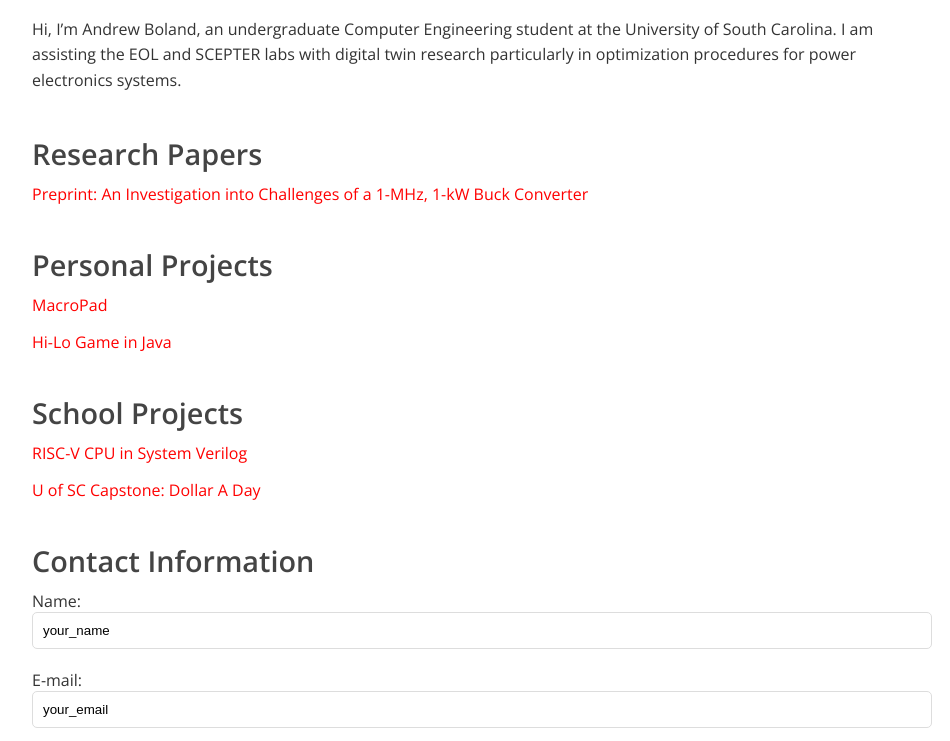
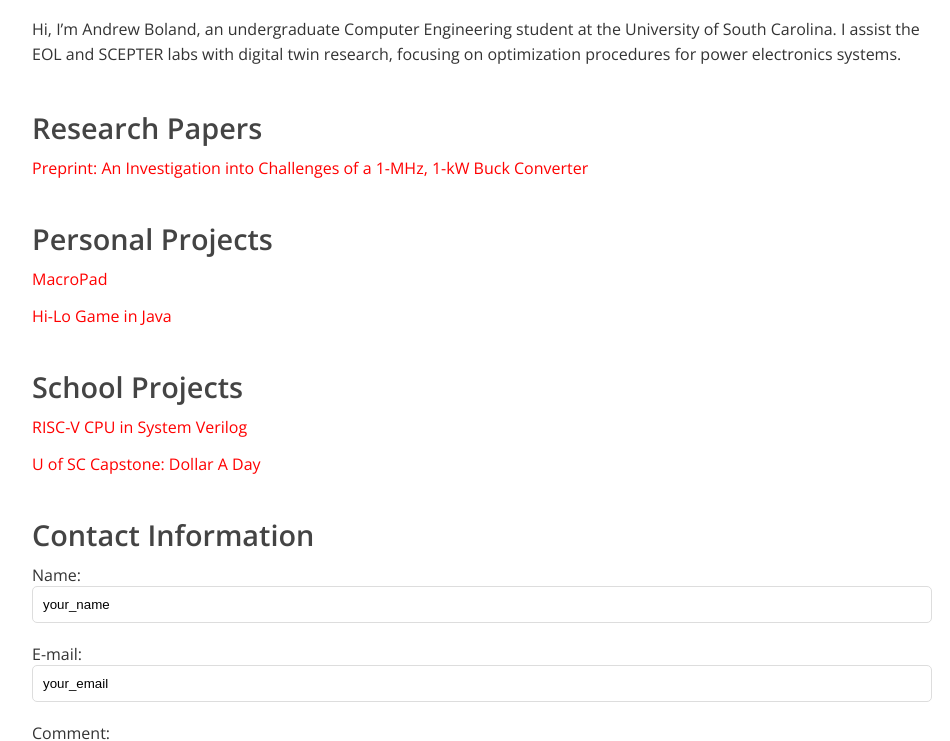
Before and after one commit to agboland/agboland.github.io, a plain HTML site: page index.html in a window 1280 px wide. Shown: the part 231-972 px from the top of the page, without its empty margins (158-1108 px from the left). Drawn offline with nearby package versions, Linux system fonts and the light colour scheme.

Commit message:
Update index.html

```diff
--- a/index.html
+++ b/index.html
@@ -89,7 +89,7 @@
         <section class="section">
             <h1>Andrew Boland</h1>
             <p>Computer Engineering Undergraduate Student from The University of South Carolina.</p>
-            <p>Hi, I’m Andrew Boland, an undergraduate Computer Engineering student at the University of South Carolina. I am assisting the EOL and SCEPTER labs with digital twin research particularly in optimization procedures for power electronics systems. </p>
+            <p>Hi, I’m Andrew Boland, an undergraduate Computer Engineering student at the University of South Carolina. I assist the EOL and SCEPTER labs with digital twin research, focusing on optimization procedures for power electronics systems. </p>
         </section>
 
         <section class="section">
```
